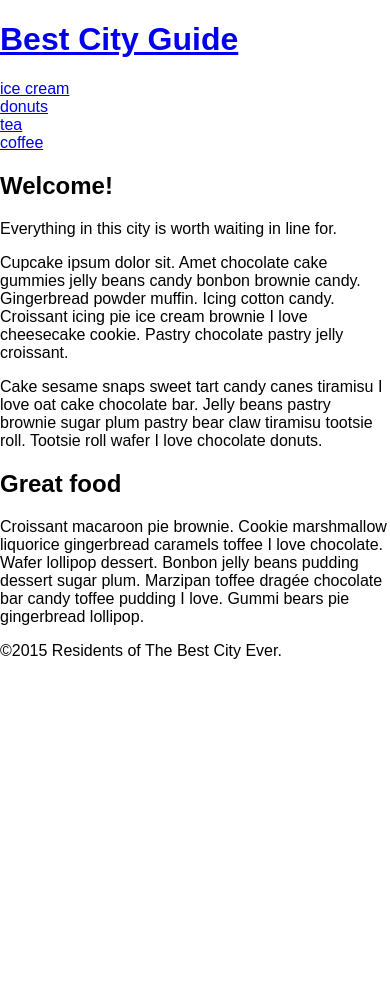
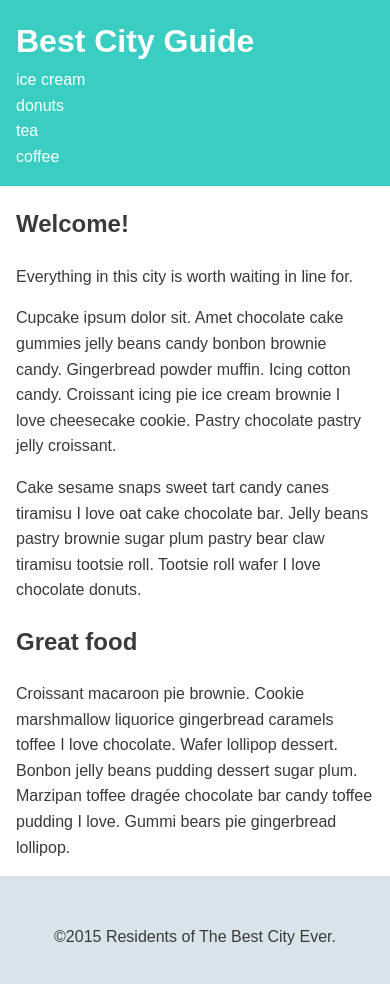
Before and after one commit to Jgobeille/css-layout-project, a plain HTML site: page index.html in a window 390 px wide. Before the commit the page ends 844 px from the top, so only its background shows below. Drawn offline with Linux system fonts and the light colour scheme.

Commit message:
created mobile first layout & added media queries

```diff
--- a/css/style.css
+++ b/css/style.css
@@ -0,0 +1,61 @@
+/* =================================
+  Base Element Styles
+==================================== */
+
+* {
+	box-sizing: border-box;
+}
+
+body {
+	line-height: 1.6;
+	color: #3a3a3a;
+}
+
+h1 {
+	margin-top: 0;
+}
+
+a {
+	color: #fff;
+	text-decoration: none;
+}
+
+/* =================================
+  Base Layout Styles
+==================================== */
+
+/* ---- Navigation ---- */
+.name {
+	margin: 0;
+}
+
+/* ---- Layout Containers ---- */
+.container {
+	padding-left: 1em;
+	padding-right: 1em;
+}
+
+.main-header {
+	background: #3acec2;
+	padding: 1em 0;
+}
+
+.main-footer {
+	text-align: center;
+	padding: 2em 0;
+	background: #d9e4ea;
+}
+
+/* ---- Page Elements ---- */
+
+/* =================================
+  Media Queries
+==================================== */
+@media (min-width: 769px) {
+	.container {
+		width: 70%;
+		max-width: 1000px;
+		margin: 0 auto;
+	}
+
+}
--- a/index.html
+++ b/index.html
@@ -1,13 +1,17 @@
 <!DOCTYPE html>
 <html>
+
 <head>
 	<meta name="viewport" content="width=device-width, initial-scale=1.0">
 	<title>Best City Guide</title>
 	<link rel="stylesheet" href="css/normalize.css">
 	<link rel="stylesheet" href="css/style.css">
 </head>
+
 <body>
+
 	<header class="main-header">
+		<div class='container'>
 			<h1 class="name"><a href="#">Best City Guide</a></h1>
 			<ul class="main-nav">
 				<li><a href="#">ice cream</a></li>
@@ -15,18 +19,30 @@
 				<li><a href="#">tea</a></li>
 				<li><a href="#">coffee</a></li>
 			</ul>
+		</div>
 	</header>
-
+	<div class='container'>
 		<h2>Welcome!</h2>
 		<p>Everything in this city is worth waiting in line for.</p>
-	<p>Cupcake ipsum dolor sit. Amet chocolate cake gummies jelly beans candy bonbon brownie candy. Gingerbread powder muffin. Icing cotton candy. Croissant icing pie ice cream brownie I love cheesecake cookie. Pastry chocolate pastry jelly croissant.</p>
-	<p>Cake sesame snaps sweet tart candy canes tiramisu I love oat cake chocolate bar. Jelly beans pastry brownie sugar plum pastry bear claw tiramisu tootsie roll. Tootsie roll wafer I love chocolate donuts.</p>
+		<p>Cupcake ipsum dolor sit. Amet chocolate cake gummies jelly beans candy bonbon brownie candy. Gingerbread
+			powder
+			muffin. Icing cotton candy. Croissant icing pie ice cream brownie I love cheesecake cookie. Pastry chocolate
+			pastry jelly croissant.</p>
+		<p>Cake sesame snaps sweet tart candy canes tiramisu I love oat cake chocolate bar. Jelly beans pastry brownie
+			sugar
+			plum pastry bear claw tiramisu tootsie roll. Tootsie roll wafer I love chocolate donuts.</p>
 
 		<h2>Great food</h2>
-	<p>Croissant macaroon pie brownie. Cookie marshmallow liquorice gingerbread caramels toffee I love chocolate. Wafer lollipop dessert. Bonbon jelly beans pudding dessert sugar plum. Marzipan toffee drag&#233;e chocolate bar candy toffee pudding I love. Gummi bears pie gingerbread lollipop.</p>
-
+		<p>Croissant macaroon pie brownie. Cookie marshmallow liquorice gingerbread caramels toffee I love chocolate.
+			Wafer
+			lollipop dessert. Bonbon jelly beans pudding dessert sugar plum. Marzipan toffee drag&#233;e chocolate bar
+			candy
+			toffee pudding I love. Gummi bears pie gingerbread lollipop.</p>
+	</div>
 	<footer class="main-footer">
 		<p>&copy;2015 Residents of The Best City Ever.</p>
 	</footer>
+
 </body>
+
 </html>
```
Lines whose indentation alone changed are shown as unchanged.
